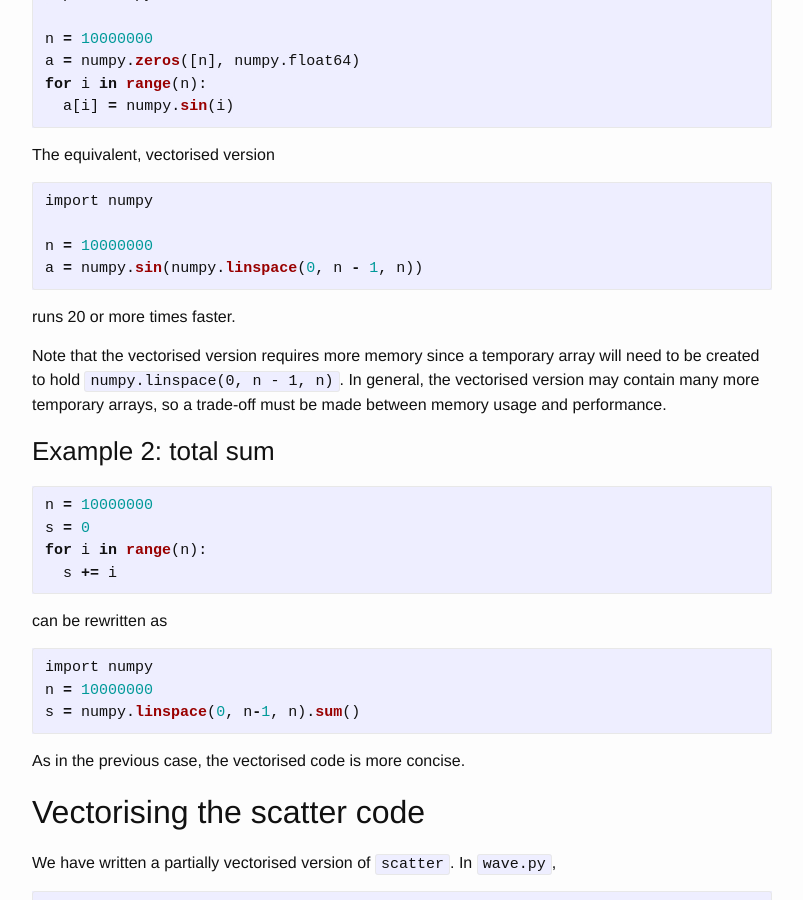
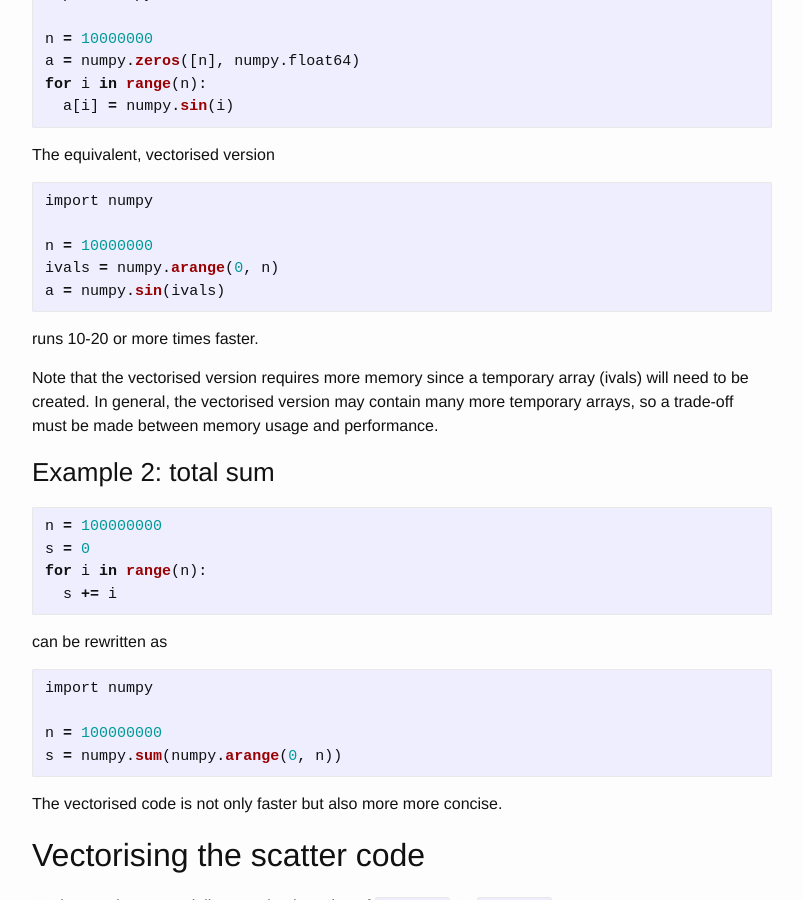
Before and after one commit to nesi/perf-training, a Jekyll site: the page built from _lessons/python-scatter/02-vectorising.md, in a window 1280 px wide and 900 px high, scrolled down 1980 px. Shown: the whole window, without its empty margins (238-1041 px from the left). Built offline with Jekyll 4.4.1, drawn with Linux system fonts in a browser that asks for light colours.

Commit message:
feedback from Meghan

````diff
--- a/_lessons/python-scatter/02-vectorising.md
+++ b/_lessons/python-scatter/02-vectorising.md
@@ -63,16 +63,17 @@ The equivalent, vectorised version
 import numpy
 
 n = 10000000
-a = numpy.sin(numpy.linspace(0, n - 1, n))
+ivals = numpy.arange(0, n)
+a = numpy.sin(ivals)
 ```
-runs 20 or more times faster.
+runs 10-20 or more times faster.
 
-Note that the vectorised version requires more memory since a temporary array will need to be created to hold `numpy.linspace(0, n - 1, n)`. In general, the vectorised version may contain many more temporary arrays, so a trade-off must be made between memory usage and performance.
+Note that the vectorised version requires more memory since a temporary array (ivals) will need to be created. In general, the vectorised version may contain many more temporary arrays, so a trade-off must be made between memory usage and performance.
 
 ### Example 2: total sum
 
 ```python
-n = 10000000
+n = 100000000
 s = 0
 for i in range(n):
   s += i
@@ -80,10 +81,11 @@ for i in range(n):
 can be rewritten as
 ```python
 import numpy
-n = 10000000
-s = numpy.linspace(0, n-1, n).sum()
+
+n = 100000000
+s = numpy.sum(numpy.arange(0, n))
 ```
-As in the previous case, the vectorised code is more concise.
+The vectorised code is not only faster but also more more concise.
 
 ## Vectorising the scatter code
 
````
